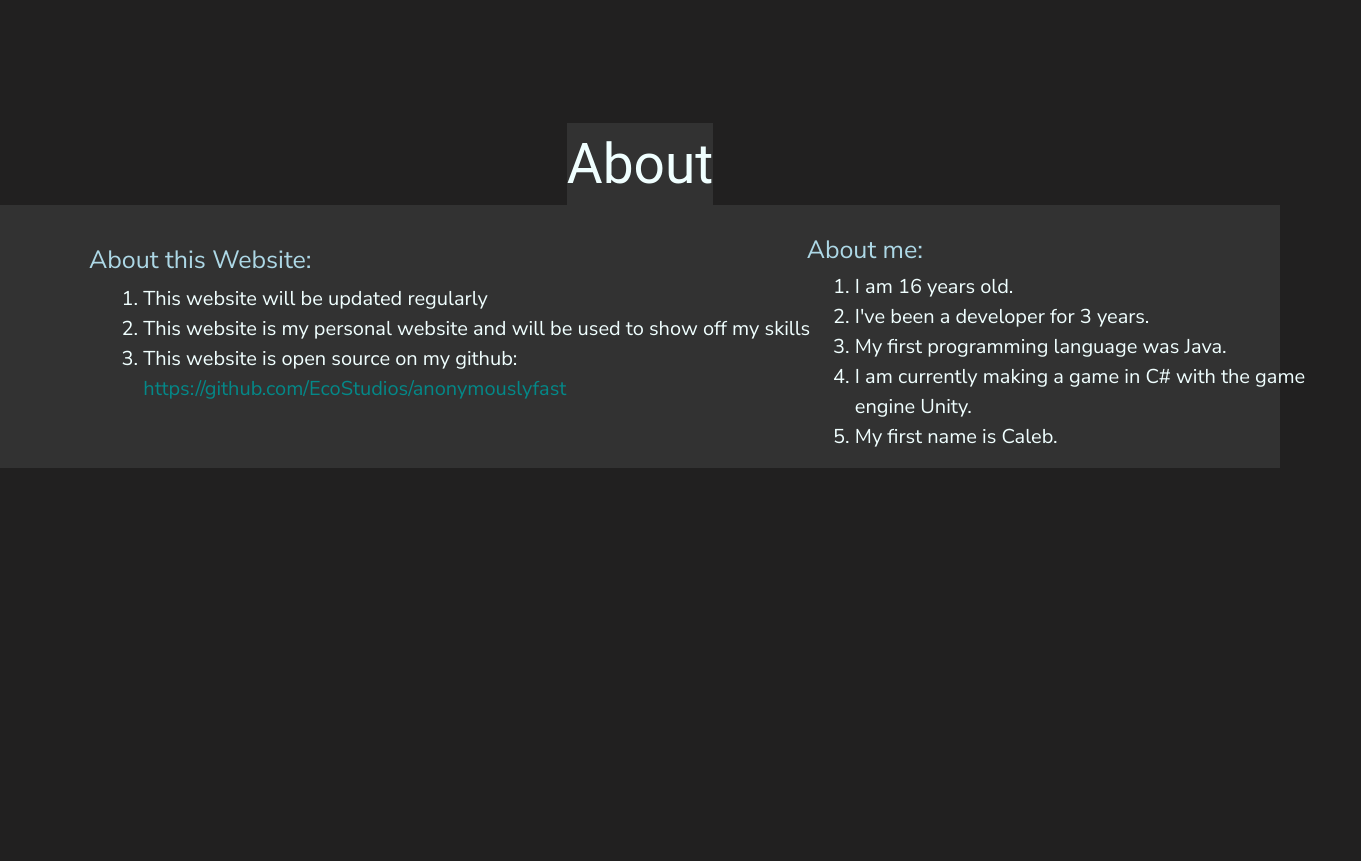
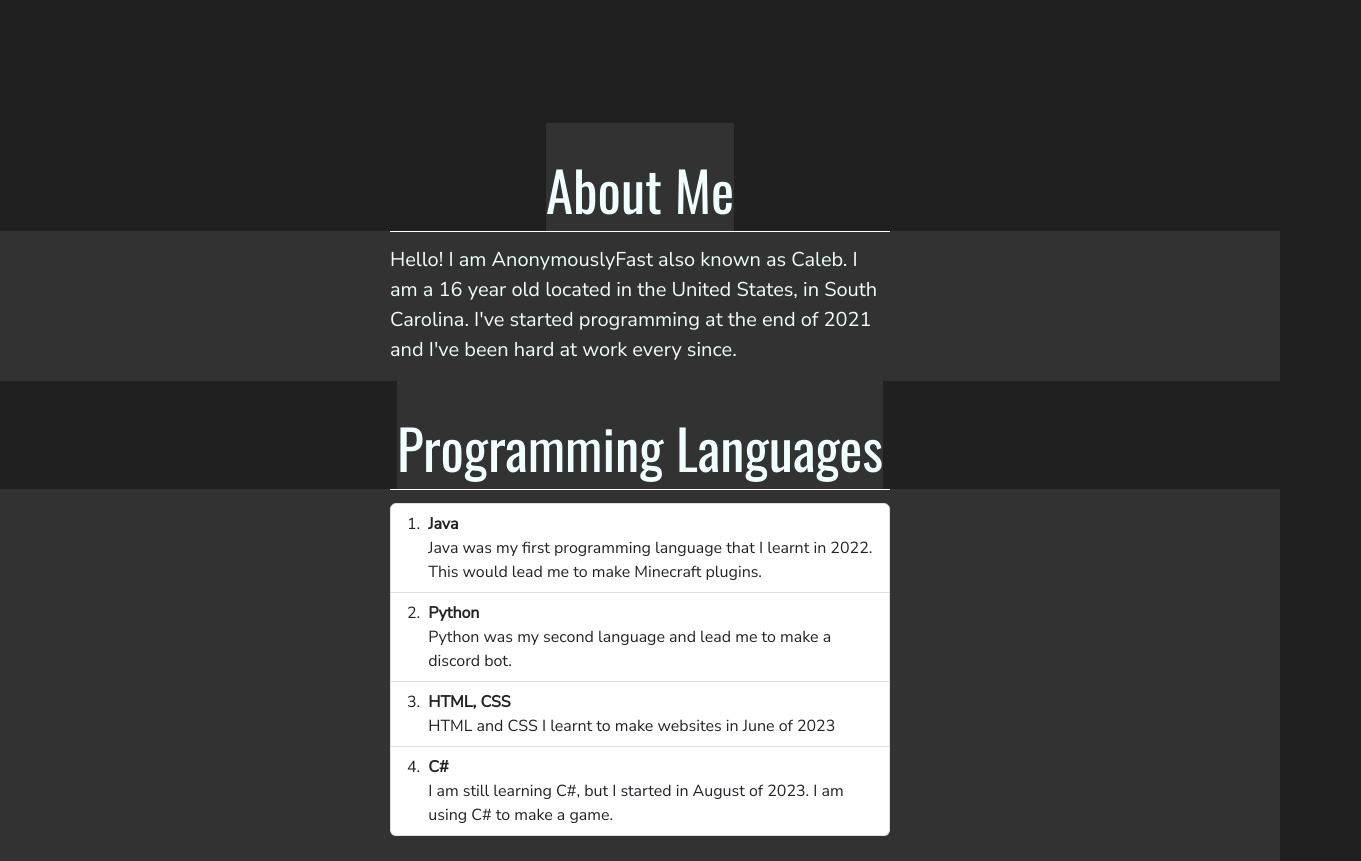
Before and after one commit to AnonymouslyFast/website, a website: page index.html in a window 1280 px wide. Shown: the part 600-1461 px from the top of the page, 1361 px wide, since content can reach past the window. Before the commit the page ends 1068 px from the top, so only its background shows below. Drawn offline with nearby package versions, Linux system fonts and the light colour scheme.

Commit message:
Added some stuff

```diff
--- a/index.html
+++ b/index.html
@@ -45,49 +45,54 @@
     <div>
 
         <div id="about">
-            About
+            About Me
         </div>
 
-       <div class="aboutSec">
-            <div>
-                <div id="aboutL">
-                    About this Website:
+        <div style="width: 100%; justify-content: center; display: flex; padding-bottom: 1%;  background-color:rgb(50, 50, 50);">
+            <hr id="linee">
         </div>
 
-
-                <div id="aboutList">
-                    <ul style="list-style-type:decimal;">
-                        <li>This website will be updated regularly</li>
-                        <li>This website is my personal website and will be used to show off my skills</li>
-                        <li>This website is open source on my github: <a id="hideLink" href="https://github.com/EcoStudios/anonymouslyfast">https://github.com/EcoStudios/anonymouslyfast<a></li>
-                    </ul>
-                </div>
+        <div style="width: 100%; justify-content: center; display: flex; background-color: rgb(50, 50, 50);">
+            <p id="aboutPara">Hello! I am AnonymouslyFast also known as Caleb. I am a 16 year old located in the United States, in South Carolina. I've started programming at the end of 2021 and I've been hard at work every since.</p>
         </div>
 
-            <div>
-                <div id="aboutL">
-                    About me:
+        <div id="PRG">
+            Programming Languages
         </div>
 
+        <div style="width: 100%; justify-content: center; display: flex; padding-bottom: 1%;  background-color:rgb(50, 50, 50);">
+            <hr id="linee">
+        </div>
 
-                <div id="aboutList">
-                    <ul style="list-style-type:decimal;">
-                        <li> I am 16 years old.</li>
-                        <li> I've been a developer for 3 years.</li>
-                        <li> My first programming language was Java.</li>
-                        <li> I am currently making a game in C# with the game engine Unity.</li>
-                        <li> My first name is Caleb.</li>
-                    </ul>
+        <div style="background-color: rgb(50, 50, 50); width: 100%; justify-content: center; display: flex; padding-bottom: 2%; font-family: 'Nunito Sans', sans-serif;">
+            <ol class="list-group list-group-numbered programmingLangs">
+                <li class="list-group-item d-flex justify-content-between align-items-start">
+                  <div class="ms-2 me-auto">
+                    <div class="fw-bold">Java</div>
+                    Java was my first programming language that I learnt in 2022. This would lead me to make Minecraft plugins.
                   </div>
+                </li>
+                <li class="list-group-item d-flex justify-content-between align-items-start">
+                    <div class="ms-2 me-auto">
+                      <div class="fw-bold">Python</div>
+                      Python was my second language and lead me to make a discord bot.
                     </div>
+                  </li>
+                  <li class="list-group-item d-flex justify-content-between align-items-start">
+                    <div class="ms-2 me-auto">
+                      <div class="fw-bold">HTML, CSS</div>
+                      HTML and CSS I learnt to make websites in June of 2023
+                    </div>
+                  </li>
+                  <li class="list-group-item d-flex justify-content-between align-items-start">
+                    <div class="ms-2 me-auto">
+                      <div class="fw-bold">C#</div>
+                      I am still learning C#, but I started in August of 2023. I am using C# to make a game.
+                    </div>
+                  </li>
+              </ol>
         </div>
 
 
 
-
-    </div>
-
-
-
-
 </body>
--- a/styles/Home.css
+++ b/styles/Home.css
@@ -63,36 +63,56 @@
     border-top-width: 5px;
     border-top-color: white;
     display: flex;
-    justify-content: space-evenly;
 
 }
 
 #about {
     font-size: 55px;
-    font-family: 'Roboto', sans-serif;
+    font-family: 'oswald', sans-serif;
     justify-self: center;
     justify-content: center;
     display: flex;
     color: azure;
-    margin-top: 5%;
+    padding-top: 2%;
     background-color:rgb(50, 50, 50);
 }
 
-#aboutList {
-    margin-left: 15%;
-    display: flex;
-    width: 100%;
-    font-size: 20px;
-    color: azure;
-    font-family: 'Nunito Sans', sans-serif;
+#linee {
+    color: white !important;
+    width: 500px !important;
+    max-width: 500px;
+    min-width: 500px;
+    background-color:rgb(50, 50, 50);
+    margin: unset;
+    opacity:unset;
+    padding: unset;
 }
 
-#aboutL {
-    font-size: 25px;
+#aboutPara {
+    font-size: 20px;
+    width: 500px;
+    max-width: 500px;
+    min-width: 500px;
     font-family: 'Nunito Sans', sans-serif;
-    margin-left: 12%;
-    margin-bottom: 0.5%;
+    justify-self: center;
+    justify-content: center;
     display: flex;
-    color: lightblue;
-    margin-top: 5%;
+    color: azure;
+    background-color:rgb(50, 50, 50);
 }
+
+.programmingLangs {
+    width: 500px;
+
+}
+
+#PRG {
+    font-size: 55px;
+    font-family: 'oswald', sans-serif;
+    justify-self: center;
+    justify-content: center;
+    display: flex;
+    color: azure;
+    padding-top: 2%;
+    background-color:rgb(50, 50, 50);
+}
```
Lines whose indentation alone changed are shown as unchanged.
